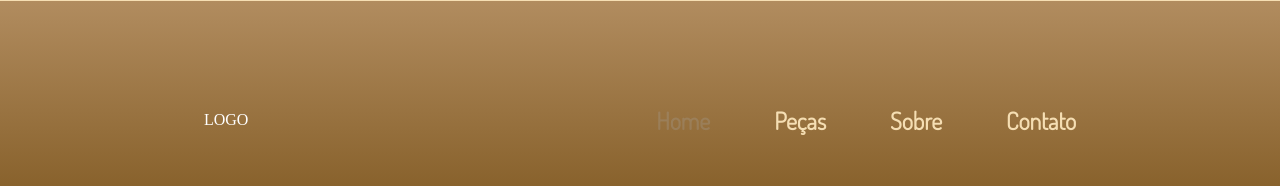
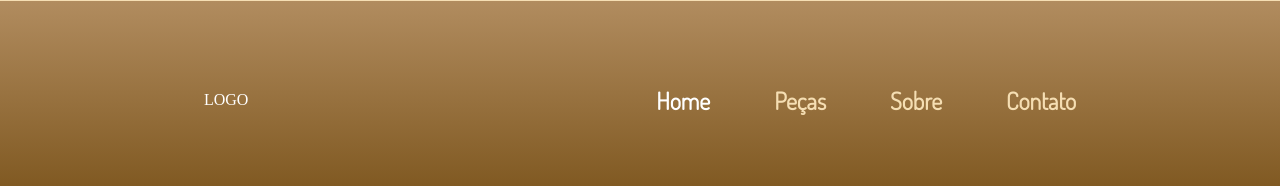
Before and after one commit to RaveleSilva/Projeto-Loja-Macrame, a plain HTML site: page index.html in a window 1280 px wide. In both pictures the pointer is over the link "Home". Shown: the top 186 px of the page. Drawn offline with Linux system fonts and the light colour scheme.

```diff
--- a/style.css
+++ b/style.css
@@ -10,7 +10,7 @@ body{
 }
 
 header{
-    height: 30vh;
+    height: 25vh;
     background-image: linear-gradient(rgb(177,140,95), #7d561e);
     display: flex;
     align-items: center;
@@ -38,7 +38,7 @@ nav > a{
 }
 
 nav > a:hover{
-    color: rgba(169, 169, 169, 0.253);
+    color: white;
     transition: 0.5s;
 }
 
```
